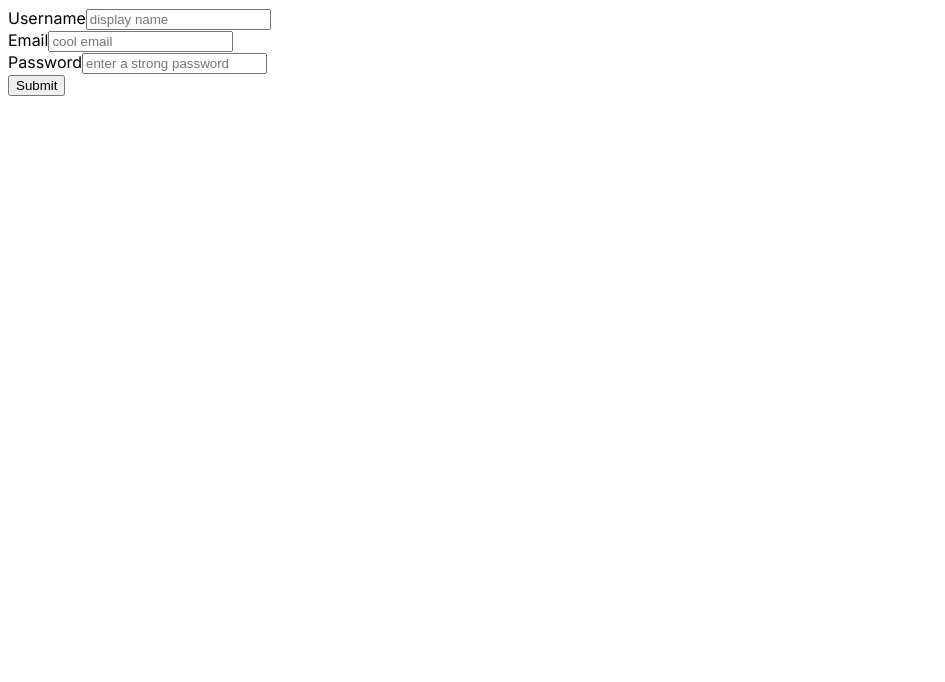
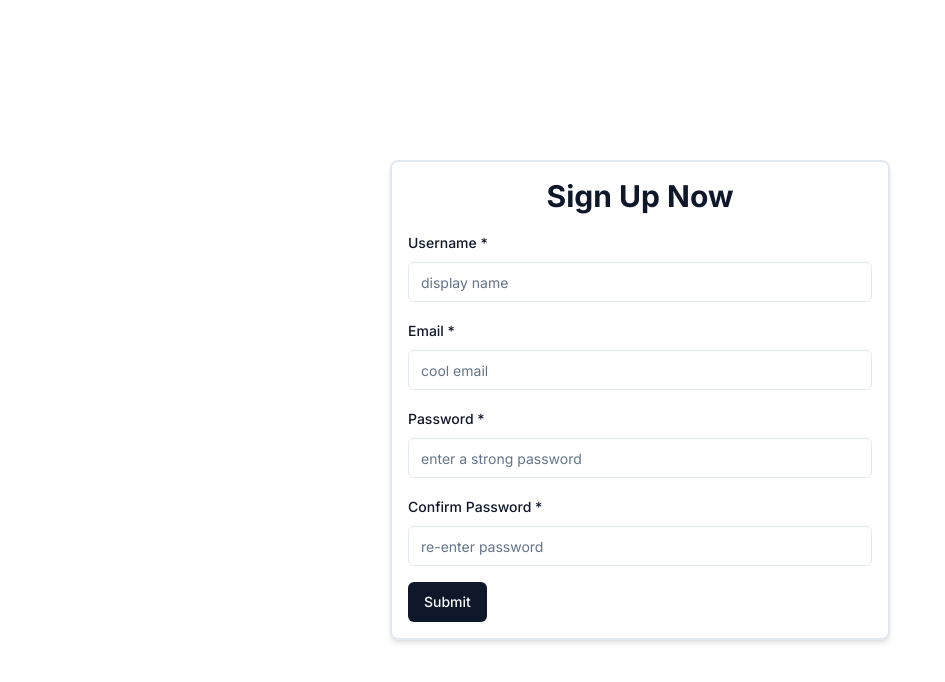
Before and after one commit to Complexlity/blog-cms, a Next.js app: page /sign-up in a window 1280 px wide. Shown: the top 682 px of the page, without its empty margins (0-945 px from the left). Built offline with nearby package versions, Linux system fonts and the light colour scheme.

Commit message:
feat: create sign up form

```diff
--- a/package.json
+++ b/package.json
@@ -31,5 +31,8 @@
     "tailwindcss-animate": "^1.0.6",
     "typescript": "5.1.3",
     "zod": "^3.21.4"
+  },
+  "devDependencies": {
+
   }
 }
--- a/src/app/layout.tsx
+++ b/src/app/layout.tsx
@@ -1,4 +1,4 @@
-// import './globals.css'
+import './globals.css'
 import { Inter } from 'next/font/google'
 
 const inter = Inter({ subsets: ['latin'] })
--- a/src/app/sign-up/page.tsx
+++ b/src/app/sign-up/page.tsx
@@ -1,85 +1,15 @@
-"use client"
+import SignUpForm from "@/components/SignUpForm";
+import { Metadata } from "next";
 
-import * as z from 'zod'
-import { zodResolver } from '@hookform/resolvers/zod'
-import { useForm } from 'react-hook-form'
-import { Button } from "@/components/ui/button";
-import {
-  Form,
-  FormControl,
-  FormDescription,
-  FormField,
-  FormItem,
-  FormLabel,
-  FormMessage,
-} from "@/components/ui/form";
-import { Input } from "@/components/ui/input";
-
-
-const signUpSchema = z.object({
-  username: z.string().min(2, "Username too short").max(40, "Username too long"),
-  email: z.string().email(),
-  password: z.string().min(8, "Password too short")
-})
-
-type SignUp = z.infer<typeof signUpSchema>;
-
-export default function SignUpForm() {
-  const form = useForm<SignUp>({
-    resolver: zodResolver(signUpSchema),
-    defaultValues: {
-      username: "",
-      email: "",
-      password: "",
-    }
-  })
-
-   return (
-     <Form {...form}>
-       <form onSubmit={form.handleSubmit(onSubmit)} className="space-y-8">
-         <FormField
-           control={form.control}
-           name="username"
-           render={({ field }) => (
-             <FormItem>
-               <FormLabel>Username</FormLabel>
-               <FormControl>
-                 <Input placeholder="display name" {...field} />
-               </FormControl>
-               <FormMessage />
-             </FormItem>
-           )}
-         />
-         <FormField
-           control={form.control}
-           name="email"
-           render={({ field }) => (
-             <FormItem>
-               <FormLabel>Email</FormLabel>
-               <FormControl>
-                 <Input placeholder="cool email" {...field} />
-               </FormControl>
-             </FormItem>
-           )}
-         />
-         <FormField
-           control={form.control}
-           name="password"
-           render={({ field }) => (
-             <FormItem>
-               <FormLabel>Password</FormLabel>
-               <FormControl>
-                 <Input placeholder="enter a strong password" {...field} />
-               </FormControl>
-             </FormItem>
-           )}
-         />
-         <Button type="submit">Submit</Button>
-       </form>
-     </Form>
-   );
+export const metadata: Metadata = {
+  title: "Signup | Complex blog",
+  description: "The best place to post content generated by you"
 }
 
-function onSubmit(values: SignUp) {
-  console.log(values)
+export default function SignUp() {
+  return (
+    <div className="h-screen w-screen grid content-center gap-4 justify-center items-center">
+      <SignUpForm />
+    </div>
+  )
 }
--- /dev/null
+++ b/src/components/SignUpForm.tsx
@@ -0,0 +1,156 @@
+"use client";
+
+import { useState } from 'react'
+import { useRouter } from 'next/navigation';
+import * as z from "zod";
+import { zodResolver } from "@hookform/resolvers/zod";
+import { useForm } from "react-hook-form";
+import { Button } from "@/components/ui/button";
+import {
+  Form,
+  FormControl,
+  FormField,
+  FormItem,
+  FormLabel,
+  FormMessage,
+} from "@/components/ui/form";
+import { Input } from "@/components/ui/input";
+import { AlertCircle, FileWarning, Terminal } from "lucide-react";
+import { Alert, AlertDescription, AlertTitle } from "@/components/ui/alert";
+
+
+const SERVER_DOMAIN = process.env.NEXT_PUBLIC_SERVER_DOMAIN as unknown as URL
+
+const signUpSchema = z
+  .object({
+    name: z
+      .string({ required_error: "required" })
+      .min(2, "Too short")
+      .max(40, "Too long"),
+    email: z
+      .string({ required_error: "required" })
+      .email("Invalid email address"),
+    password: z
+      .string({ required_error: "required" })
+      .min(8, "Too short"),
+    passwordConfirmation: z.string({
+      required_error: "Password Confirmation is required",
+    }),
+  })
+  .refine((data) => data.password === data.passwordConfirmation, {
+    message: "Passwords don't match",
+    path: ["passwordConfirmation"],
+  });
+
+type SignUpInput = z.infer<typeof signUpSchema>;
+
+export default function SignUpForm() {
+  const router = useRouter()
+  const [registerError, setRegisterError] = useState("Bad things have happened")
+  const form = useForm<SignUpInput>({
+    resolver: zodResolver(signUpSchema),
+    defaultValues: {
+      name: "",
+      email: "",
+      password: "",
+      passwordConfirmation: "",
+    },
+  });
+
+  async function onSubmit(values: SignUpInput) {
+    const createUser = `${SERVER_DOMAIN}/api/v1/users`
+    try {
+      const response = await fetch(createUser, {
+    method: "POST",
+    headers: {
+      "Content-Type": "application/json"
+        },
+    body: JSON.stringify(values)
+      })
+      if (response.status !== 200) {
+        const error = await response.json()
+        form.setError("email", {
+          type:"custom", message: error.message
+        })
+        //@ts-ignore
+        throw new Error(error.message);
+      }
+    form.reset();
+      router.push('/')
+
+    }
+    catch (error: any) {
+    }
+
+
+
+}
+
+
+  return (
+    <>
+      <Form {...form}>
+        <form
+          onSubmit={form.handleSubmit(onSubmit)}
+          className="space-y-4 mx-auto w-[500px] p-4 rounded-lg shadow-md border-gray- border-2"
+        >
+          <h1 className="text-3xl font-bold text-center">Sign Up Now</h1>
+
+          <FormField
+            control={form.control}
+            name="name"
+            render={({ field }) => (
+              <FormItem>
+                <FormLabel>Username *</FormLabel>
+                <FormControl>
+                  <Input placeholder="display name" {...field} />
+                </FormControl>
+                <FormMessage className="text-xs text-red-500" />
+              </FormItem>
+            )}
+          />
+          <FormField
+            control={form.control}
+            name="email"
+            render={({ field }) => (
+              <FormItem>
+                <FormLabel>Email *</FormLabel>
+                <FormControl>
+                  <Input placeholder="cool email" {...field} />
+                </FormControl>
+                <FormMessage />
+              </FormItem>
+            )}
+          />
+          <FormField
+            control={form.control}
+            name="password"
+            render={({ field }) => (
+              <FormItem>
+                <FormLabel>Password *</FormLabel>
+                <FormControl>
+                  <Input  placeholder="enter a strong password" {...field} />
+                </FormControl>
+                <FormMessage />
+              </FormItem>
+            )}
+          />
+          <FormField
+            control={form.control}
+            name="passwordConfirmation"
+            render={({ field }) => (
+              <FormItem>
+                <FormLabel>Confirm Password *</FormLabel>
+                <FormControl>
+                  <Input  placeholder="re-enter password" {...field} />
+                </FormControl>
+                <FormMessage />
+              </FormItem>
+            )}
+          />
+          <Button type="submit">Submit</Button>
+        </form>
+      </Form>
+    </>
+  );
+}
--- /dev/null
+++ b/src/components/ui/alert.tsx
@@ -0,0 +1,59 @@
+import * as React from "react"
+import { cva, type VariantProps } from "class-variance-authority"
+
+import { cn } from "@/lib/utils"
+
+const alertVariants = cva(
+  "relative w-full rounded-lg border p-4 [&>svg]:absolute [&>svg]:text-foreground [&>svg]:left-4 [&>svg]:top-4 [&>svg+div]:translate-y-[-3px] [&:has(svg)]:pl-11",
+  {
+    variants: {
+      variant: {
+        default: "bg-background text-foreground",
+        destructive:
+          "text-destructive border-destructive/50 dark:border-destructive [&>svg]:text-destructive text-destructive",
+      },
+    },
+    defaultVariants: {
+      variant: "default",
+    },
+  }
+)
+
+const Alert = React.forwardRef<
+  HTMLDivElement,
+  React.HTMLAttributes<HTMLDivElement> & VariantProps<typeof alertVariants>
+>(({ className, variant, ...props }, ref) => (
+  <div
+    ref={ref}
+    role="alert"
+    className={cn(alertVariants({ variant }), className)}
+    {...props}
+  />
+))
+Alert.displayName = "Alert"
+
+const AlertTitle = React.forwardRef<
+  HTMLParagraphElement,
+  React.HTMLAttributes<HTMLHeadingElement>
+>(({ className, ...props }, ref) => (
+  <h5
+    ref={ref}
+    className={cn("mb-1 font-medium leading-none tracking-tight", className)}
+    {...props}
+  />
+))
+AlertTitle.displayName = "AlertTitle"
+
+const AlertDescription = React.forwardRef<
+  HTMLParagraphElement,
+  React.HTMLAttributes<HTMLParagraphElement>
+>(({ className, ...props }, ref) => (
+  <div
+    ref={ref}
+    className={cn("text-sm [&_p]:leading-relaxed", className)}
+    {...props}
+  />
+))
+AlertDescription.displayName = "AlertDescription"
+
+export { Alert, AlertTitle, AlertDescription }
--- a/src/components/ui/form.tsx
+++ b/src/components/ui/form.tsx
@@ -156,7 +156,7 @@ const FormMessage = React.forwardRef<
     <p
       ref={ref}
       id={formMessageId}
-      className={cn("text-sm font-medium text-destructive", className)}
+      className={cn("text-red-400 text-xs font-medium text-destructive", className)}
       {...props}
     >
       {body}
--- a/tailwind.config.js
+++ b/tailwind.config.js
@@ -4,9 +4,7 @@ const { fontFamily } = require("tailwindcss/defaultTheme");
 module.exports = {
   darkMode: ["class"],
   content: [
-    "./src/pages/**/*.{js,ts,jsx,tsx,mdx}",
-    "./src/components/**/*.{js,ts,jsx,tsx,mdx}",
-    "./src/app/**/*.{js,ts,jsx,tsx,mdx}",
+    "./src/**/*.{js,ts,jsx,tsx,mdx}"
   ],
   theme: {
     container: {
--- a/tsconfig.json
+++ b/tsconfig.json
@@ -23,6 +23,6 @@
       "@/*": ["./src/*"]
     }
   },
-  "include": ["next-env.d.ts", "**/*.ts", "**/*.tsx", ".next/types/**/*.ts"],
+  "include": ["next-env.d.ts", "**/*.ts", "**/*.tsx", ".next/types/**/*.ts", "env.d.ts"],
   "exclude": ["node_modules"]
 }
```
Also changed, not shown: 2 other files (tests, documents, lock files or other folders).
